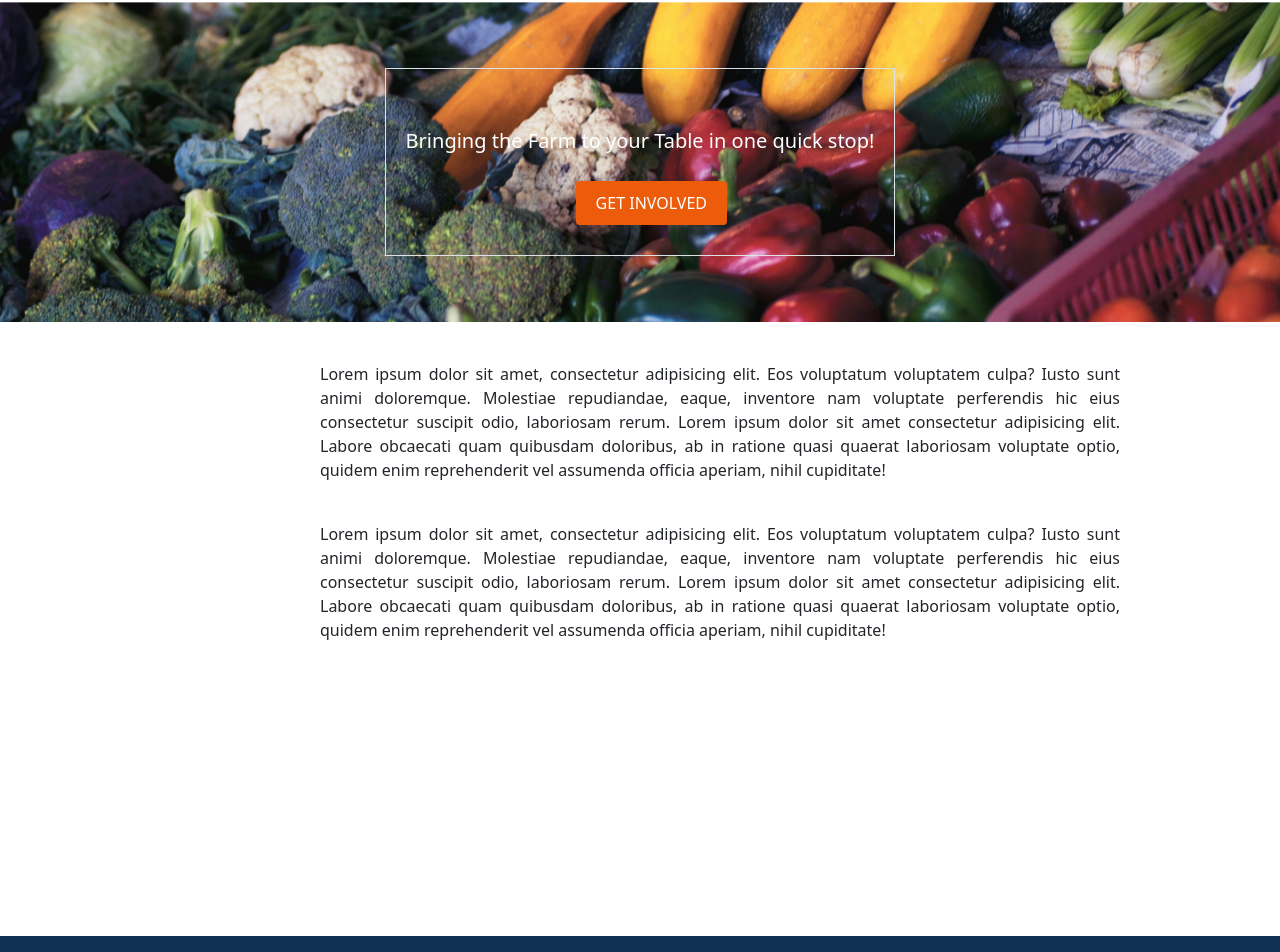
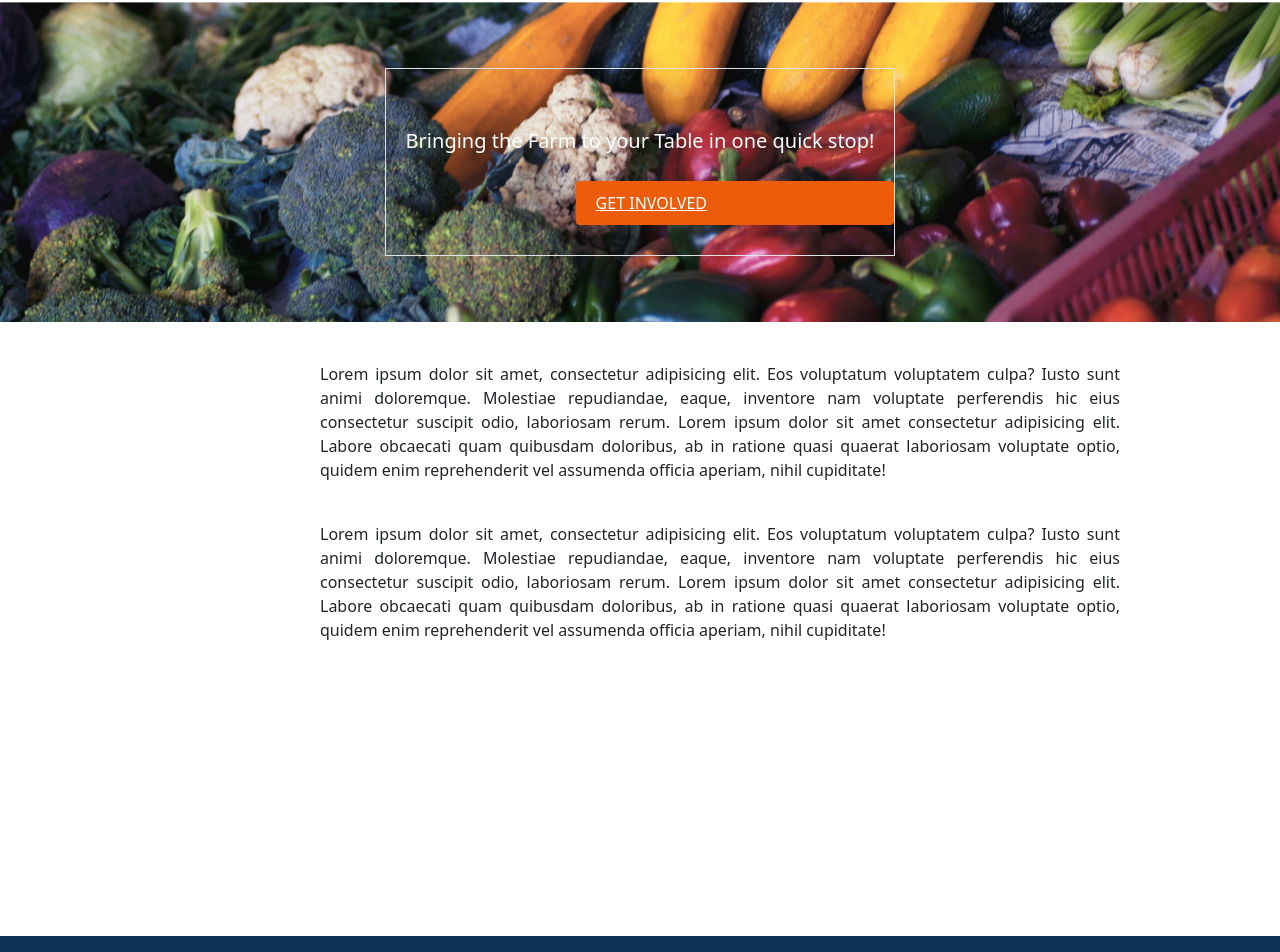
Before and after one commit to whougie/local-harvest, a React (Vite) app in the folder client/: page / in a window 1280 px wide. Shown: the part 1255-2207 px from the top of the page. Built offline with nearby package versions, Linux system fonts and the light colour scheme.

Commit message:
created the link between the getinvolve button

```diff
--- a/client/src/pages/home/Home.jsx
+++ b/client/src/pages/home/Home.jsx
@@ -1,6 +1,7 @@
 import { useState } from 'react';
 import React from 'react'
 import './Home.css';
+import { Link } from 'react-router-dom';
 import 'bootstrap/dist/css/bootstrap.min.css';
 
 
@@ -30,7 +31,7 @@ Incorporating locally sourced food into your diet doesn't have to be daunting. S
     <div className='border'>
     <h1 className="harvest"></h1>
       <h3 className="farm"> Bringing the Farm to your Table in one quick stop! </h3>
-      <button className='homebtn'> GET INVOLVED </button>
+      <Link to="/involvement" className='homebtn'> GET INVOLVED </Link>
       </div>
  </div>
    <p className='secondArticle'>Lorem ipsum dolor sit amet, consectetur adipisicing elit. Eos voluptatum voluptatem culpa? Iusto sunt animi doloremque. Molestiae repudiandae, eaque, inventore nam voluptate perferendis hic eius consectetur suscipit odio, laboriosam rerum. Lorem ipsum dolor sit amet consectetur adipisicing elit. Labore obcaecati quam quibusdam doloribus, ab in ratione quasi quaerat laboriosam voluptate optio, quidem enim reprehenderit vel assumenda officia aperiam, nihil cupiditate!</p>
--- a/client/src/pages/involvement/Involvement.jsx
+++ b/client/src/pages/involvement/Involvement.jsx
@@ -197,7 +197,7 @@ export default function Involvement() {
           </form>
         ) : (
           <div className="submission-message">
-            <p>Thank you for your request! You’ll be contacted within a business day.</p>
+            <p>Thank you for your request! The Local Harvest team will be intouch with you.</p>
           </div>
         )}
         <div className="contact-info">
```
Also changed, not shown: client/src/components/header/Header.css (+0 -7 lines).
